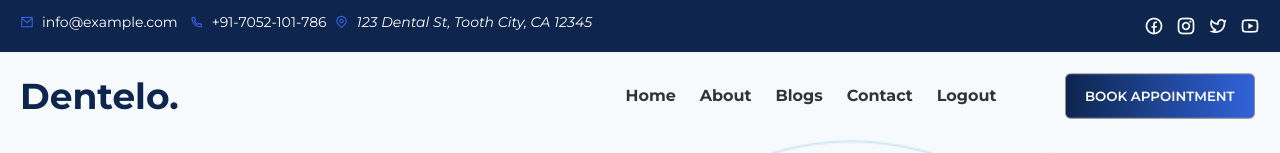
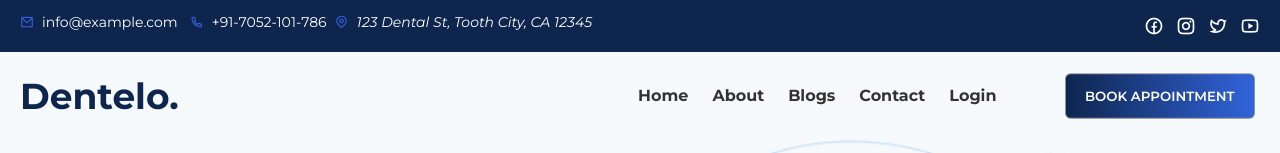
Before and after one commit to abhinav6859/Dental-clinic-frontend, a React (Create React App) app: page / in a window 1280 px wide. Shown: the top 153 px of the page. Built offline with nearby package versions, Linux system fonts and the light colour scheme.

Commit message:
solve logout button

```diff
--- a/src/pages/shared/Navbar.jsx
+++ b/src/pages/shared/Navbar.jsx
@@ -4,7 +4,6 @@ import { Link, NavLink } from "react-router-dom";
 
 const Navbar = () => {
   // navbar sticky to when scroll start
-  const user = { email: "test@example.com" };
   const [stickyClass, setStickyClass] = useState("relative");
 
   useEffect(() => {
@@ -137,10 +136,7 @@ const Navbar = () => {
                     </NavLink>
                   </li>
                   <li className="font-bold">
-                    {user ? (
-                      <button onClick={logout}>Logout</button>
-                    ) : (
-                      <NavLink
+                    <NavLink
                         to="login"
                         style={({ isActive }) =>
                           isActive ? activeStyle : undefined
@@ -148,7 +144,6 @@ const Navbar = () => {
                       >
                         Login
                       </NavLink>
-                    )}
                   </li>
                 </ul>
               </div>
```
